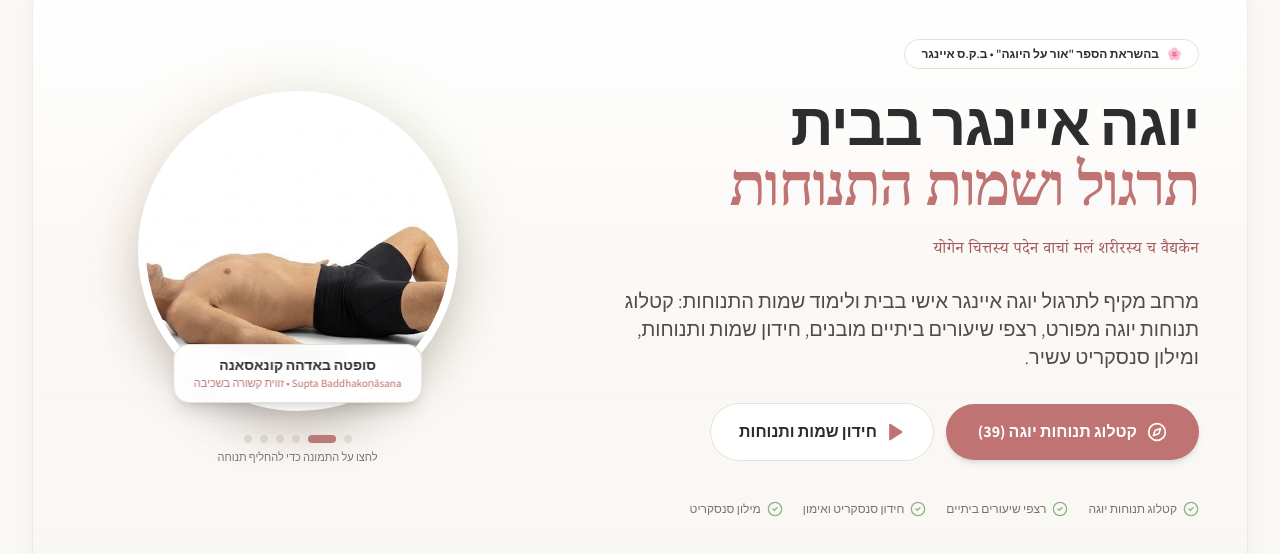
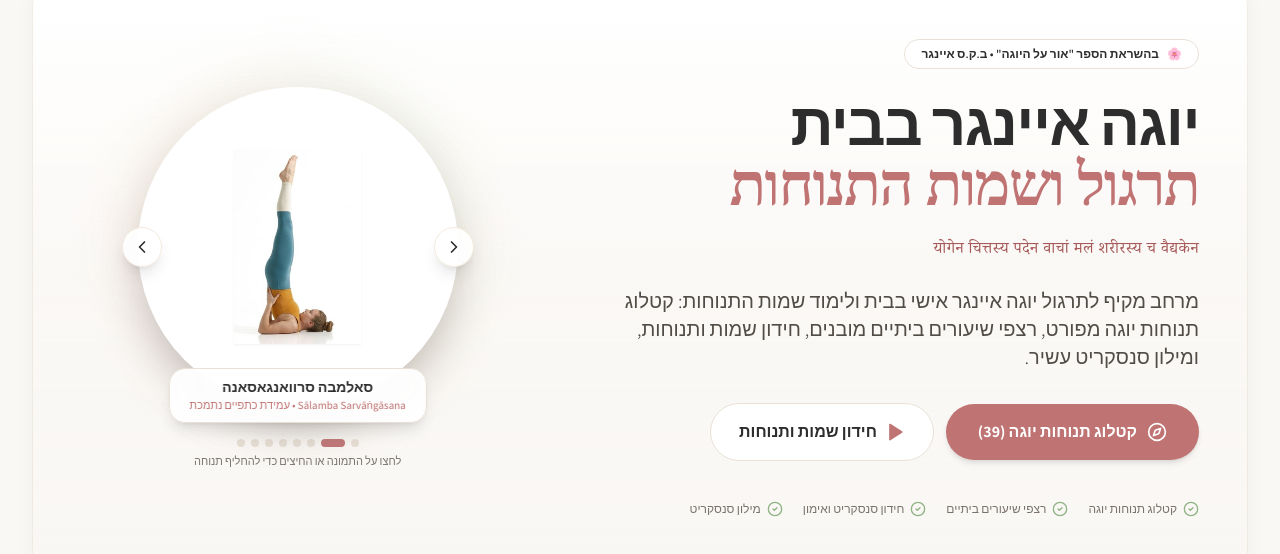
Before and after one commit to bronhaim/iyengar-sanskrit-tutor, a React (Vite) app: page / in a window 1280 px wide. Shown: the part 127-681 px from the top of the page. Built offline with nearby package versions, Linux system fonts and the light colour scheme; no server answers; a web font is replaced by a local one.

Commit message:
Fix hero circle images: ensure full display without cropping, support Salamba Sarvangasana and Supta Baddha Konasana with uncropped white studio canvas

```diff
--- a/src/components/StartScreen.jsx
+++ b/src/components/StartScreen.jsx
@@ -9,6 +9,22 @@ const SHOWCASE_POSES = [
     meaning: 'תנוחת המשולש המוארך',
     image: '/images/poses/utthita-trikonasana.jpg',
     fallback: '/images/poses/utthita-trikonasana.png'
+  },
+  {
+    id: 'salamba-sarvangasana',
+    hebrewName: 'סאלמבה סרוואנגאסאנה',
+    sanskrit: 'Sālamba Sarvāṅgāsana',
+    meaning: 'עמידת כתפיים נתמכת',
+    image: '/images/poses/salamba-sarvangasana.jpg',
+    fallback: '/images/poses/salamba-sarvangasana.png'
+  },
+  {
+    id: 'virabhadrasana-2',
+    hebrewName: 'ויראבדראסאנה II',
+    sanskrit: 'Vīrabhadrāsana II',
+    meaning: 'תנוחת הלוחם השנייה',
+    image: '/images/poses/virabhadrasana-2.jpg',
+    fallback: '/images/poses/virabhadrasana-2.png'
   },
   {
     id: 'supta-baddha-konasana',
@@ -27,12 +43,12 @@ const SHOWCASE_POSES = [
     fallback: '/images/poses/adho-mukha-svanasana.png'
   },
   {
-    id: 'virabhadrasana-2',
-    hebrewName: 'ויראבדראסאנה II',
-    sanskrit: 'Vīrabhadrāsana II',
-    meaning: 'תנוחת הלוחם השנייה',
-    image: '/images/poses/virabhadrasana-2.jpg',
-    fallback: '/images/poses/virabhadrasana-2.png'
+    id: 'ardha-chandrasana',
+    hebrewName: "ארדהה צ'נדראסאנה",
+    sanskrit: 'Ardha Chandrāsana',
+    meaning: 'תנוחת חצי ירח',
+    image: '/images/poses/ardha-chandrasana.jpg',
+    fallback: '/images/poses/ardha-chandrasana.png'
   },
   {
     id: 'vriksasana',
@@ -43,12 +59,12 @@ const SHOWCASE_POSES = [
     fallback: '/images/poses/vriksasana.png'
   },
   {
-    id: 'salamba-sarvangasana',
-    hebrewName: 'סאלמבה סרוואנגאסאנה',
-    sanskrit: 'Sālamba Sarvāṅgāsana',
-    meaning: 'עמידת כתפיים נתמכת',
-    image: '/images/poses/salamba-sarvangasana.jpg',
-    fallback: '/images/poses/salamba-sarvangasana.png'
+    id: 'tadasana',
+    hebrewName: 'טדאסאנה',
+    sanskrit: 'Tādāsana',
+    meaning: 'תנוחת ההר',
+    image: '/images/poses/tadasana.jpg',
+    fallback: '/images/poses/tadasana.png'
   }
 ];
 
@@ -153,44 +169,51 @@ export const StartScreen = ({ onStartQuiz, onOpenRoots, onOpenCatalog, onOpenSeq
             onMouseEnter={() => setIsPaused(true)}
             onMouseLeave={() => setIsPaused(false)}
           >
-            <div className="relative group cursor-pointer" onClick={nextPose}>
+            <div className="relative group max-w-sm sm:max-w-md mx-auto">
 
               {/* Outer decorative glowing ring */}
-              <div className="absolute -inset-4 rounded-full bg-gradient-to-tr from-terracotta/20 via-cream-200 to-soft-green/20 blur-xl opacity-75 group-hover:opacity-100 transition-opacity"></div>
+              <div className="absolute -inset-4 rounded-full bg-gradient-to-tr from-terracotta/20 via-cream-200 to-soft-green/20 blur-xl opacity-75 group-hover:opacity-100 transition-opacity pointer-events-none"></div>
 
-              {/* Main Circular Image Frame (Interactive pose switcher) */}
-              <div className="relative w-64 h-64 sm:w-80 sm:h-80 lg:w-92 lg:h-92 rounded-full border-8 border-white shadow-2xl overflow-hidden bg-white mx-auto flex items-center justify-center">
+              {/* Main Circular Image Frame:
+                  Uses pure white background + max-w-[76%] max-h-[76%] object-contain
+                  so every pose (including Salamba Sarvangasana & Supta Baddha Konasana)
+                  is displayed 100% in full without ANY clipping or cut off! */}
+              <div
+                onClick={nextPose}
+                title="לחצו להחלפת תנוחה"
+                className="relative w-64 h-64 sm:w-80 sm:h-80 lg:w-92 lg:h-92 rounded-full border-8 border-white shadow-2xl overflow-hidden bg-white mx-auto flex items-center justify-center cursor-pointer p-4 sm:p-6"
+              >
                 <img
                   key={currentPose.id}
                   src={currentPose.image}
                   alt={currentPose.hebrewName}
-                  className="w-full h-full object-cover object-center group-hover:scale-105 transition-all duration-700 animate-fadeIn"
+                  className="w-full h-full max-w-[76%] max-h-[76%] object-contain object-center group-hover:scale-[1.03] transition-transform duration-500 animate-fadeIn drop-shadow-sm select-none"
                   onError={(e) => {
                     e.target.onerror = null;
                     e.target.src = currentPose.fallback;
                   }}
                 />
+              </div>
 
-                {/* Left / Right Interactive Arrow Overlays */}
+              {/* Left / Right Interactive Arrow Overlays - on outer frame so they never obscure the pose */}
               <button
-                  onClick={prevPose}
+                onClick={(e) => { e.stopPropagation(); prevPose(); }}
                 aria-label="תנוחה קודמת"
-                  className="absolute right-3 top-1/2 -translate-y-1/2 w-9 h-9 rounded-full bg-white/85 hover:bg-white text-charcoal flex items-center justify-center shadow-md backdrop-blur-sm opacity-80 sm:opacity-0 sm:group-hover:opacity-100 transition-all hover:scale-110"
+                className="absolute -right-2 sm:-right-4 top-1/2 -translate-y-1/2 w-10 h-10 rounded-full bg-white/95 hover:bg-white text-charcoal hover:text-terracotta flex items-center justify-center shadow-lg border border-cream-200 transition-all hover:scale-110 z-20"
               >
                 <ChevronRight className="w-5 h-5" />
               </button>
 
               <button
-                  onClick={nextPose}
+                onClick={(e) => { e.stopPropagation(); nextPose(); }}
                 aria-label="תנוחה הבאה"
-                  className="absolute left-3 top-1/2 -translate-y-1/2 w-9 h-9 rounded-full bg-white/85 hover:bg-white text-charcoal flex items-center justify-center shadow-md backdrop-blur-sm opacity-80 sm:opacity-0 sm:group-hover:opacity-100 transition-all hover:scale-110"
+                className="absolute -left-2 sm:-left-4 top-1/2 -translate-y-1/2 w-10 h-10 rounded-full bg-white/95 hover:bg-white text-charcoal hover:text-terracotta flex items-center justify-center shadow-lg border border-cream-200 transition-all hover:scale-110 z-20"
               >
                 <ChevronLeft className="w-5 h-5" />
               </button>
-              </div>
 
               {/* Floating Pose Badge */}
-              <div className="absolute -bottom-3 sm:bottom-2 left-1/2 -translate-x-1/2 bg-white/95 backdrop-blur-md border border-[#E8E0D6] rounded-2xl px-5 py-2.5 shadow-lg text-center whitespace-nowrap transition-all">
+              <div className="absolute -bottom-4 left-1/2 -translate-x-1/2 bg-white/95 backdrop-blur-md border border-[#E8E0D6] rounded-2xl px-5 py-2 shadow-lg text-center whitespace-nowrap z-20">
                 <div className="font-bold text-sm text-charcoal">
                   {currentPose.hebrewName}
                 </div>
@@ -202,14 +225,14 @@ export const StartScreen = ({ onStartQuiz, onOpenRoots, onOpenCatalog, onOpenSeq
             </div>
 
             {/* Interactive Carousel Indicator Dots */}
-            <div className="flex items-center justify-center gap-2 mt-6">
+            <div className="flex items-center justify-center gap-1.5 mt-8">
               {SHOWCASE_POSES.map((pose, idx) => (
                 <button
                   key={pose.id}
                   onClick={() => setCurrentPoseIdx(idx)}
-                  className={`h-2 rounded-full transition-all ${
+                  className={`h-2 rounded-full transition-all duration-300 ${
                     idx === currentPoseIdx
-                      ? 'w-7 bg-terracotta shadow-xs'
+                      ? 'w-6 bg-terracotta shadow-xs'
                       : 'w-2 bg-[#E8E0D6] hover:bg-charcoal-muted'
                   }`}
                   aria-label={`עבור לתנוחת ${pose.hebrewName}`}
@@ -217,7 +240,7 @@ export const StartScreen = ({ onStartQuiz, onOpenRoots, onOpenCatalog, onOpenSeq
               ))}
             </div>
             <div className="text-[11px] text-charcoal-muted mt-1.5 font-light">
-              לחצו על התמונה כדי להחליף תנוחה
+              לחצו על התמונה או החיצים כדי להחליף תנוחה
             </div>
 
           </div>
```
Lines whose indentation alone changed are shown as unchanged.
